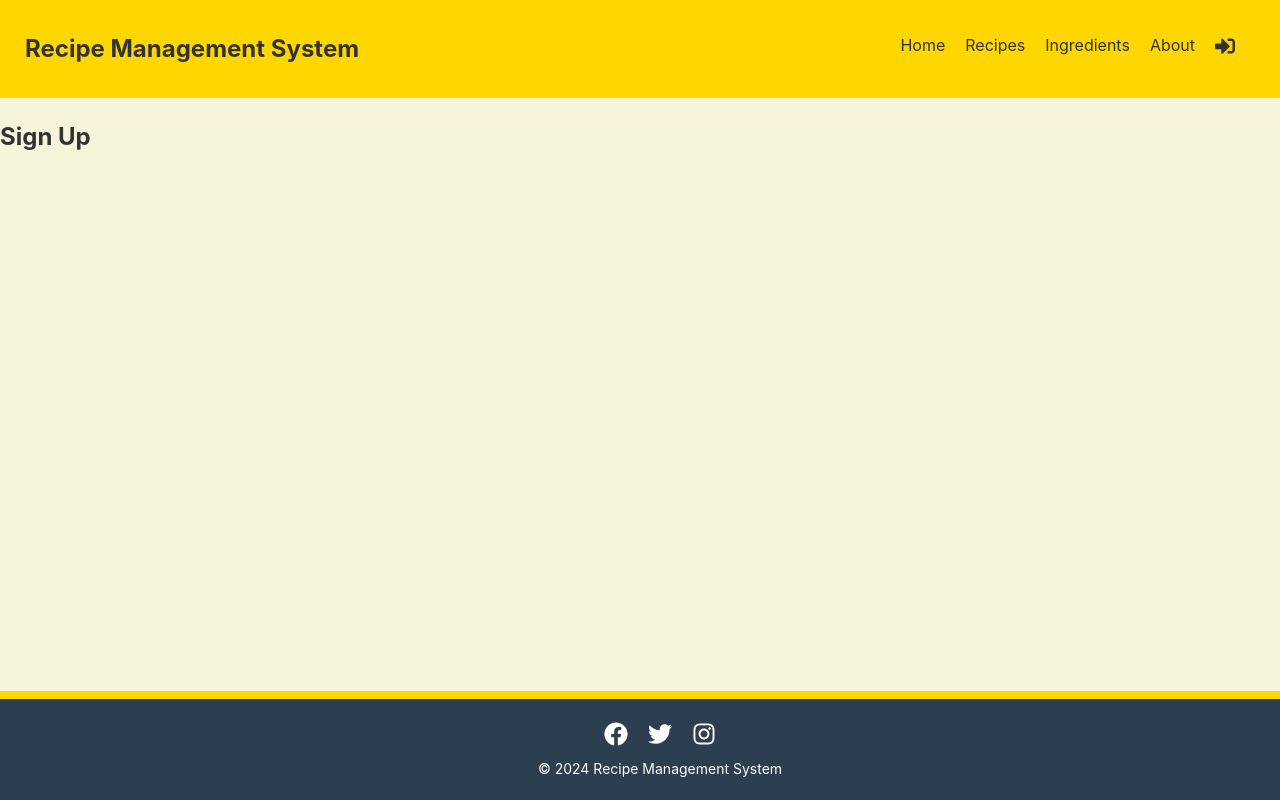
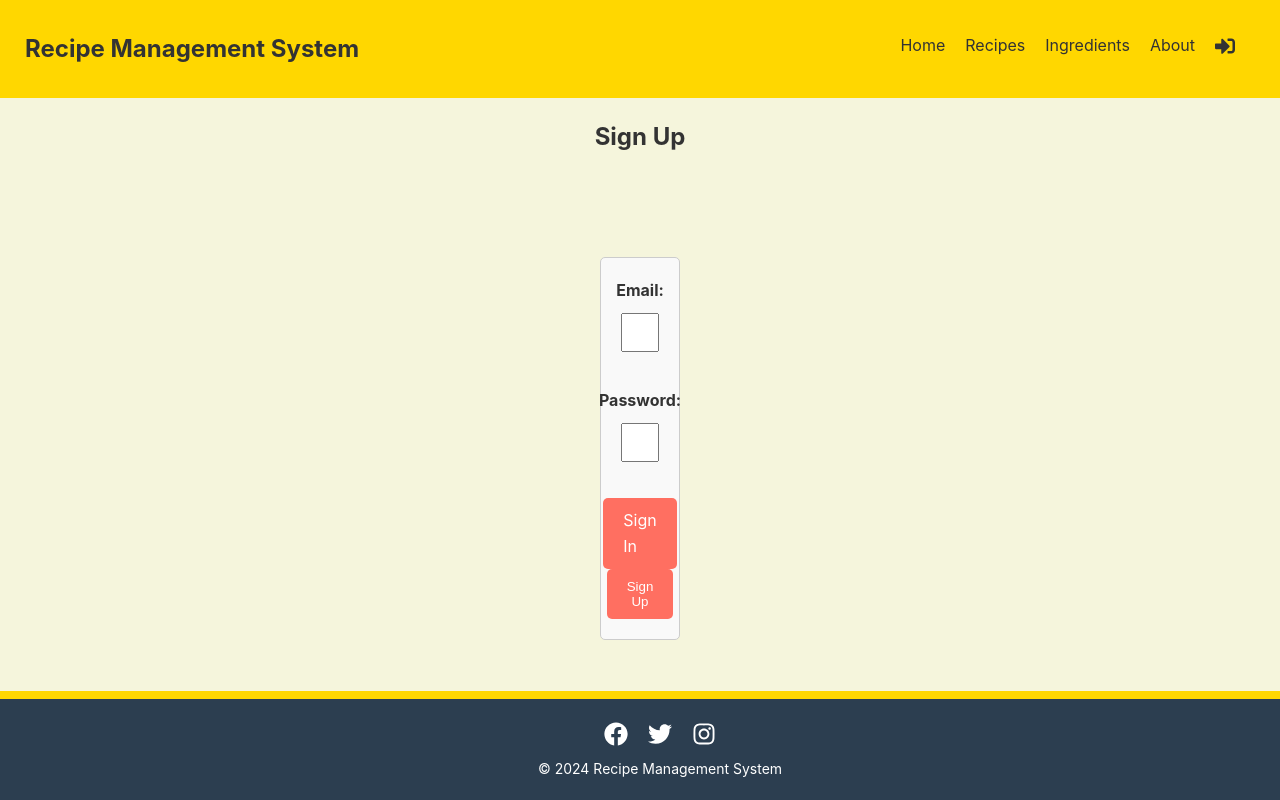
Before and after one commit to e-mond/food_recipe_app, a React (Create React App) app: page /signup in a window 1280 px wide. Built offline with nearby package versions, Linux system fonts and the light colour scheme; no server answers.

Commit message:
Added CSS file for styling the sign-up form and updated the form with labels, input fields, and submit buttons.

```diff
--- a/src/components/common/SignInForm.js
+++ b/src/components/common/SignInForm.js
@@ -5,6 +5,15 @@ function SigninForm() {
   return (
     <div>
       <h2>Login</h2>
+      <form>
+        <label htmlFor="email">Email:</label>
+        <input type="email" id="email" name="email" />
+        <br />
+        <label htmlFor="password">Password:</label>
+        <input type="password" id="password" name="password" />
+        <br />
+        <button type="submit">Login</button>
+      </form>
       {/* Add login form fields */}
     </div>
   );
--- /dev/null
+++ b/src/components/common/SignUpForm.css
@@ -0,0 +1,50 @@
+/* SignUpForm.css */
+.signin{
+text-align: center;
+}
+.email{
+    font-weight: bold;
+
+}
+.password{
+    font-weight: bold;
+
+}
+form {
+    display: flex;
+    flex-direction: column;
+    align-items: center;
+    padding: 20px;
+    border: 1px solid #ccc;
+    border-radius: 5px;
+    background-color: #f9f9f9;
+    margin-top: 100px;
+    margin-left:600px ;
+    margin-right:600px ;
+    }
+
+    label {
+        margin-bottom: 10px;
+    }
+
+    input {
+        padding: 10px;
+        margin-bottom: 10px;
+        width: 100%;
+        box-sizing: border-box;
+    }
+
+    .btn1 {
+        padding: 10px 20px;
+        background-color:  #FF6F61;
+        color: #fff;
+        border: none;
+        border-radius: 5px;
+        cursor: pointer;
+        text-decoration: none;
+        transition: background-color 0.3s ease;
+    }
+
+      .btn1:hover {
+        background-color: #E74C3C;
+      }
--- a/src/components/common/SignUpForm.js
+++ b/src/components/common/SignUpForm.js
@@ -1,11 +1,30 @@
 // SignUpForm.js
 import React from "react";
-
+import "./SignUpForm.css"; // Import the CSS file
+import SigninForm from "./SignInForm";
+import { Link } from "react-router-dom";
 function SignUpForm() {
   return (
     <div>
-      <h2>Sign Up</h2>
-      {/* Add sign-up form fields */}
+      <h2 className="signin">Sign Up</h2>
+      <form>
+        <label htmlFor="email" className="email">
+          Email:
+        </label>
+        <input type="email" id="email" name="email" />
+        <br />
+        <label htmlFor="password" className="password">
+          Password:
+        </label>
+        <input type="password" id="password" name="password" />
+        <br />
+        <Link to="/SigninForm" className="btn1">
+          Sign In{" "}
+        </Link>
+        <button type="submit" className="btn1">
+          Sign Up
+        </button>
+      </form>
     </div>
   );
 }
```
Also changed, not shown: src/components/common/Details.css (line endings or trailing spaces).
